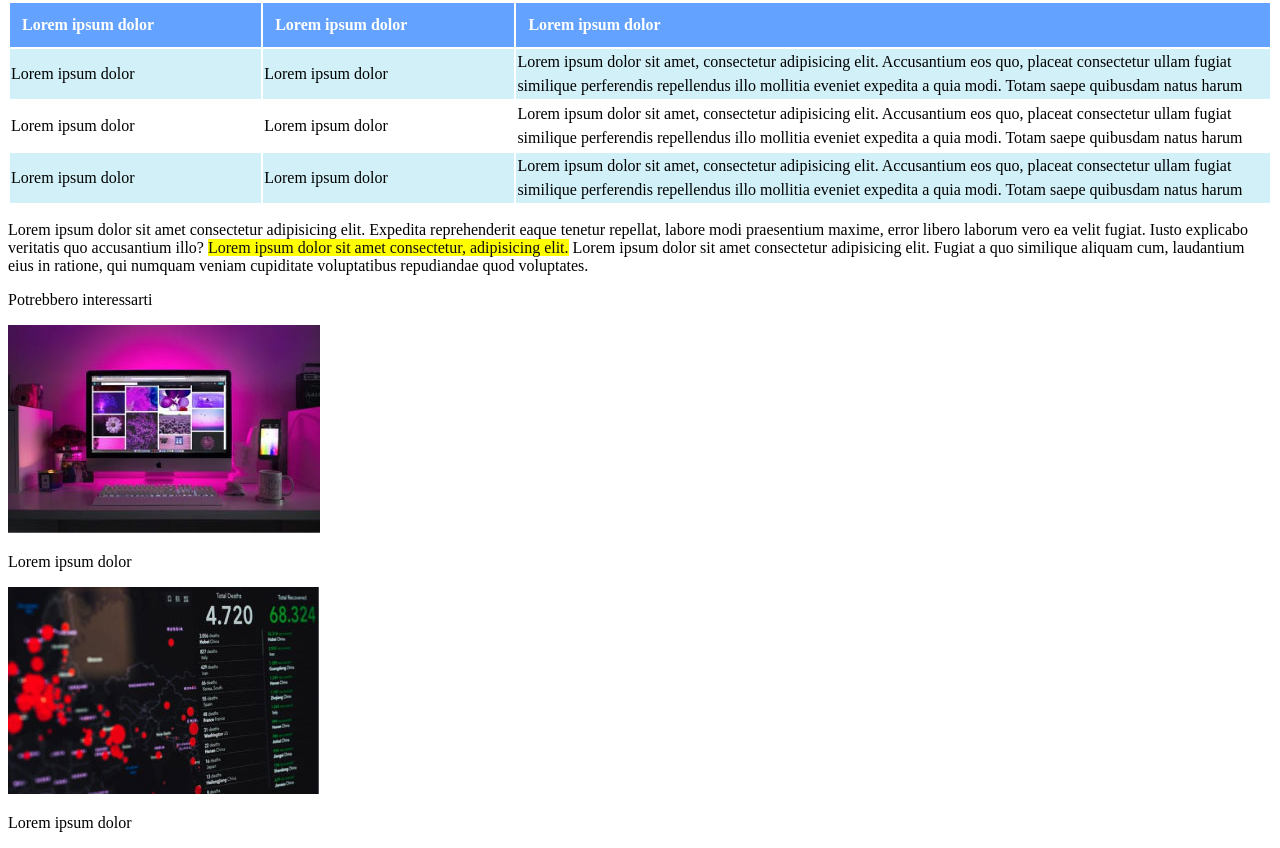
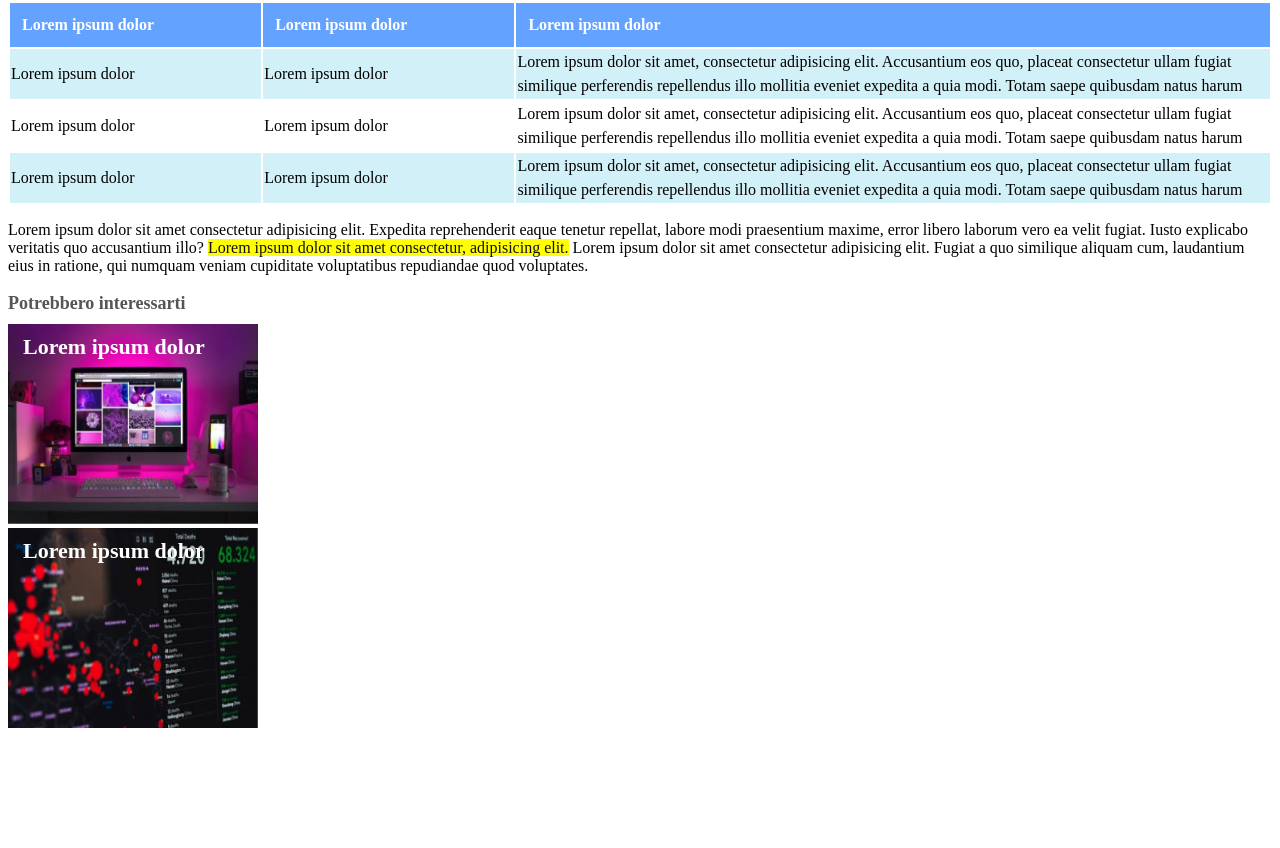
Before and after one commit to giuseppemele94/html-css-booleaner, a plain HTML site: page index.html in a window 1280 px wide. Shown: the part 1010-1858 px from the top of the page. After the commit the page ends 1750 px from the top, so only its background shows below. Drawn offline with Linux system fonts and the light colour scheme.

Commit message:
style : stile ultima section

```diff
--- a/styles/style.css
+++ b/styles/style.css
@@ -4,7 +4,8 @@
     background-image: url(../img/pattern.png);
     background-color: #64a2ff;
     align-items: center;
-    background-position: center -30px; /* sposto il pattern 20px più in alto */
+    background-position: center -30px;
+    /* sposto il pattern 20px più in alto */
 
 }
 
@@ -23,19 +24,22 @@
 .article-meta {
     color: #444;
 }
+
 .author {
-    color:#64a2ff;
+    color: #64a2ff;
     font-weight: 700;
 }
 
 
 
 .first-photo {
-    width : 600px;
-    height : 400px;
+    width: 600px;
+    height: 400px;
 }
+
 .second-photo {
-    width : 480px; height : 400px;
+    width: 480px;
+    height: 400px;
 }
 
 .article-description2 {
@@ -61,7 +65,7 @@
 .table-header {
     background-color: #64a2ff;
     text-align: left;
-    color:white;
+    color: white;
     padding: 10px 12px;
 
 }
@@ -77,7 +81,7 @@
 }
 
 .article-table {
-  width : 100%;
+    width: 100%;
     font-family: "Times New Roman", Times, serif;
     font-size: 16px;
     line-height: 1.5;
@@ -102,3 +106,45 @@
 .table td:nth-child(3) {
     width: 60%;
 }
+
+
+.footer-title {
+    color: #555;
+    font-size: 18px;
+    font-weight: bold;
+    margin-bottom: 10px;
+}
+
+
+.image-footer {
+    position: relative;
+    /* serve per posizionare il testo sopra */
+}
+
+.photo-one {
+    width: 250px;
+    height: 200px;
+}
+
+.photo-two {
+    width: 250px;
+    height: 200px;
+}
+
+.footer-text-pink,
+.footer-text-white {
+    position: absolute;
+    top: 10px;
+    left: 15px;
+    font-size: 22px;
+    font-weight: 800;
+    margin: 0;
+}
+
+.footer-text-pink {
+    color: white;
+}
+
+.footer-text-white {
+    color: #fff;
+}
```
Lines whose indentation alone changed are shown as unchanged.
